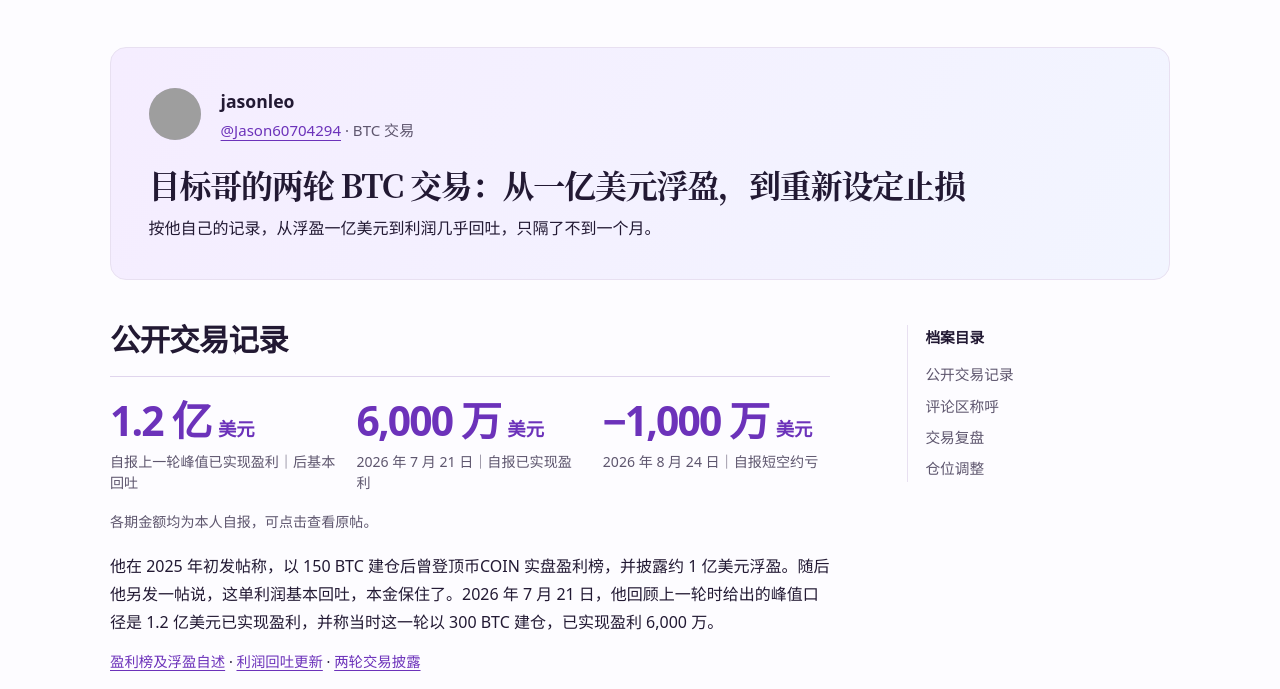
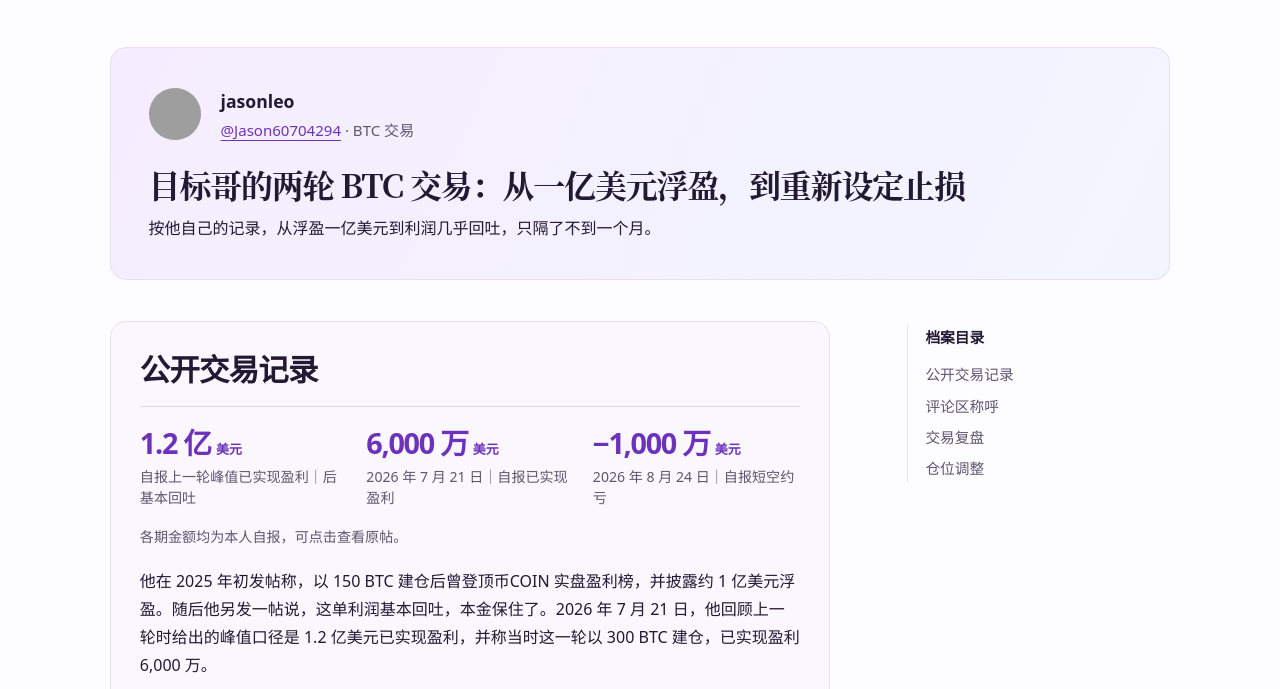
Before and after one commit to Greata16/GRT, a plain HTML site: page jasonleo.html in a window 1280 px wide. Shown: the part 73-762 px from the top of the page. Drawn offline with Linux system fonts and the light colour scheme; grey boxes are pictures that could not be loaded.

Commit message:
Style public trading records as a light violet card

```diff
--- a/jasonleo.html
+++ b/jasonleo.html
@@ -5,7 +5,7 @@
   <meta name="viewport" content="width=device-width, initial-scale=1">
   <meta name="description" content="从 jasonleo 的 X 原帖复盘 BTC 短空失误、减仓纪律与多单退出条件。">
   <title>目标哥的两轮 BTC 交易：从一亿美元浮盈，到重新设定止损 · jasonleo · GRT</title>
-  <link rel="stylesheet" href="./style.css?v=7">
+  <link rel="stylesheet" href="./style.css?v=8">
   <link rel="icon" href="./logo.jpg" type="image/jpeg">
 </head>
 <body class="profile">
--- a/style.css
+++ b/style.css
@@ -102,6 +102,13 @@ article p + p { margin-top: .8rem; }
 .profile-identity strong { font-size: 1.1rem; }
 .profile-identity .portrait { width: 52px; }
 .opening h1 { font: 700 clamp(1.9rem, 4.2vw, 3.15rem)/1.27 "Songti SC", "Noto Serif CJK SC", serif; letter-spacing: -.035em; text-wrap: balance; }
+#record {
+  border: 1px solid var(--line);
+  border-radius: 16px;
+  background: #faf7fe;
+  padding: clamp(1rem, 2.6vw, 1.8rem);
+}
+#record .amount { font-size: clamp(1.25rem, 2.25vw, 1.85rem); white-space: nowrap; }
 #record .metrics { margin-top: 1rem; }
 #record .metrics-note { margin-bottom: 1.25rem; }
 
```
